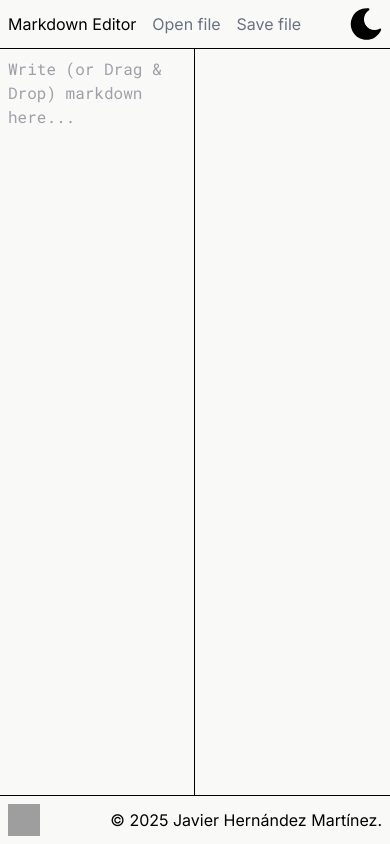
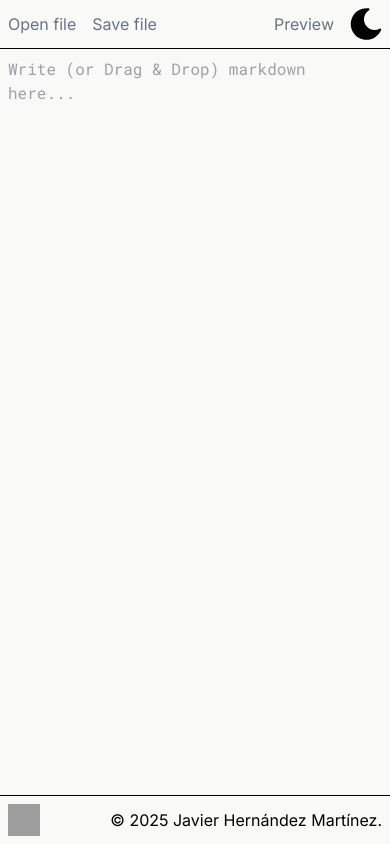
Before and after one commit to Croking09/markdown-editor, a React (Vite) app: page / in a window 390 px wide. Built offline with nearby package versions, Linux system fonts and the light colour scheme; grey boxes are pictures that could not be loaded.

Commit message:
Implemented mobile friendly mode

```diff
--- a/src/App/App.tsx
+++ b/src/App/App.tsx
@@ -1,12 +1,17 @@
+import { useState } from 'react'
+
 import Header from './Header.tsx'
 import Footer from './Footer.tsx'
 import Editor from '../Editor/Editor.tsx'
 
 function App() {
+  const [isPreviewMode, setIsPreviewMode] = useState(false)
+  const isMobileView = window.innerWidth < 640 // tailwind's sm breakpoint
+
   return (
     <div className="min-h-screen flex flex-col font-inter bg-light-bg text-dark-text dark:bg-dark-bg dark:text-light-text transition-colors duration-300">
-      <Header />
-      <Editor className="flex-grow h-[1px]" />
+      <Header isPreviewMode={isPreviewMode} setIsPreviewMode={setIsPreviewMode} isMobileView={isMobileView} />
+      <Editor className="flex-grow h-[1px]" isPreviewMode={isPreviewMode} isMobileView={isMobileView} />
       <Footer />
     </div>
   )
--- a/src/App/Header.tsx
+++ b/src/App/Header.tsx
@@ -7,7 +7,13 @@ import ConfirmModal from './ConfirmModal.tsx'
 import darkModeIcon from '../assets/dark-mode.svg'
 import lightModeIcon from '../assets/light-mode.svg'
 
-function Header() {
+type HeaderProps = {
+  isPreviewMode: boolean
+  setIsPreviewMode: React.Dispatch<React.SetStateAction<boolean>>
+  isMobileView?: boolean
+}
+
+function Header({ isPreviewMode, setIsPreviewMode, isMobileView }: HeaderProps) {
   const [showConfirm, setShowConfirm] = useState(false)
   const [pendingContent, setPendingContent] = useState('')
   const { isDark, toggleDarkMode } = useDarkMode()
@@ -57,7 +63,7 @@ function Header() {
     <div>
       <div className="p-2 flex items-center justify-between">
         <div className="flex">
-          <p className="mr-4">Markdown Editor</p>
+          <p className={`mr-4 ${isMobileView ? 'hidden' : 'block'}`}>Markdown Editor</p>
           <div className="flex gap-4">
             <button
               className="text-gray-500 cursor-pointer"
@@ -74,12 +80,22 @@ function Header() {
           </div>
         </div>
 
+        <div className="flex items-center gap-4">
+          {isMobileView ? (
+            <button
+              className="text-gray-500 cursor-pointer"
+              onClick={() => setIsPreviewMode((prev) => !prev)}
+            >
+              {isPreviewMode ? 'Editor' : 'Preview'}
+            </button>
+          ) : null}
           <img
             className="h-8 w-8 cursor-pointer"
             src={isDark ? lightModeIcon : darkModeIcon}
             alt="Dark mode toggle"
             onClick={toggleDarkMode}
           />
+        </div>
       </div>
 
       <hr />
--- a/src/Editor/Editor.tsx
+++ b/src/Editor/Editor.tsx
@@ -1,3 +1,4 @@
+
 import { useState, useRef, useCallback } from 'react'
 import Markdown from 'react-markdown'
 
@@ -9,9 +10,11 @@ import { PLACEHOLDER_MSG } from '../constants'
 
 type EditorProps = {
   className?: string
+  isPreviewMode: boolean
+  isMobileView?: boolean
 }
 
-function Editor({ className }: EditorProps) {
+function Editor({ className, isPreviewMode, isMobileView }: EditorProps) {
   const {text, setText} = useText()
 
   const [showConfirm, setShowConfirm] = useState(false)
@@ -75,8 +78,8 @@ function Editor({ className }: EditorProps) {
       onDragOver={handleDragOver}
     >
       <div
-        className="px-2 pt-2 border-r relative"
-        style={{ width: `${editorWidth}%` }}
+        className={`px-2 pt-2 sm:border-r relative ${isPreviewMode ? 'hidden' : 'block'} sm:block`}
+        style={{ width: isMobileView ? '100%' : `${editorWidth}%` }}
       >
         <textarea
           className="w-full h-full resize-none font-roboto-mono focus:outline-none overflow-auto whitespace-normal break-words
@@ -100,8 +103,8 @@ function Editor({ className }: EditorProps) {
       </div>
 
       <div
-        className="px-2 pt-2"
-        style={{ width: `${100 - editorWidth}%` }}
+        className={`px-2 pt-2 ${isPreviewMode ? 'block' : 'hidden'} sm:block`}
+        style={{ width: isMobileView ? '100%' : `${100 - editorWidth}%` }}
       >
         <div
           className="w-full h-full prose dark:prose-invert max-w-none select-none overflow-auto"
```
Lines whose indentation alone changed are shown as unchanged.
